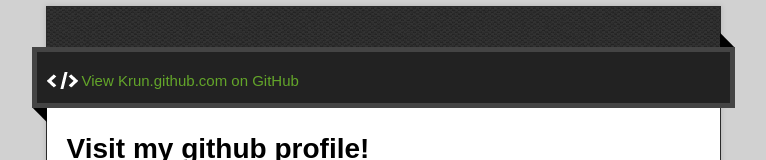
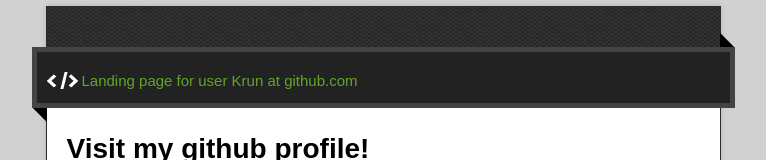
Before and after one commit to Krun/krun.github.com, a plain HTML site: page index.html in a window 1280 px wide. Shown: the part 124-284 px from the top of the page, without its empty margins (257-1023 px from the left). Drawn offline with nearby package versions, Linux system fonts and the light colour scheme.

Commit message:
Update index.html

```diff
--- a/index.html
+++ b/index.html
@@ -29,7 +29,7 @@
       <div id="main" role="main">
         <div class="download-bar">
         <div class="inner">
-          <a href="https://github.com/Krun" class="code">View Krun.github.com on GitHub</a>
+          <a href="https://github.com/Krun" class="code">Landing page for user Krun at github.com</a>
         </div>
         <span class="blc"></span><span class="trc"></span>
         </div>
```
